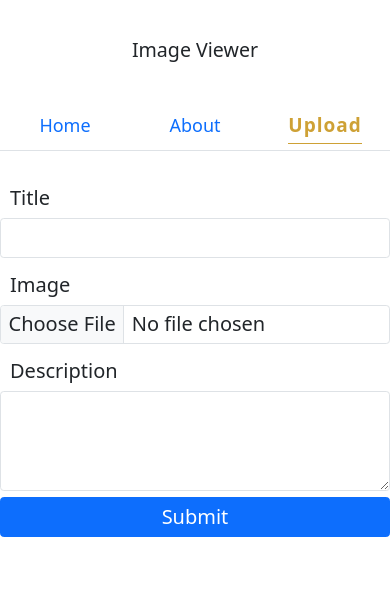
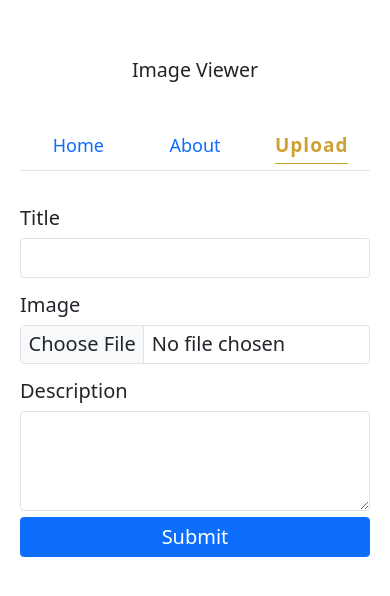
Before and after one commit to njb1286/capstone-image-site-javascript, a React app in the folder frontend/: page /upload in a window 390 px wide. Shown: the top 596 px of the page. Built offline with nearby package versions, Linux system fonts and the light colour scheme; the HTML template or start-up script is replaced by a standard one.

Commit message:
Add media query for column padding and remove padding in AboutPage

```diff
--- a/frontend/src/App.module.scss
+++ b/frontend/src/App.module.scss
@@ -1,3 +1,5 @@
+@import "./helper-styles.scss";
+
 :root {
   font-size: 10px;
 
@@ -17,3 +19,11 @@
     row-gap: 2rem;
   }
 }
+
+@media (max-width: $media-width) {
+  .column-wrapper {
+    .column {
+      padding: 2rem;
+    }
+  }
+}
--- a/frontend/src/Pages/AboutPage.module.scss
+++ b/frontend/src/Pages/AboutPage.module.scss
@@ -14,6 +14,6 @@
 
 @media (max-width: $media-width) {
   .content {
-    padding: 2rem;
+    padding: 0;
   }
 }
--- a/frontend/src/Pages/UploadPage.module.scss
+++ b/frontend/src/Pages/UploadPage.module.scss
@@ -17,7 +17,6 @@
   .upload-page {
     label {
       font-size: 2rem;
-      margin-left: 1rem;
     }
 
     .submit {
--- a/frontend/src/Pages/UploadPage.tsx
+++ b/frontend/src/Pages/UploadPage.tsx
@@ -63,6 +63,7 @@ function UploadPage() {
 
   const handleFormData = () => {
     const formData = new FormData();
+
     formData.append("image", state.selectedImage!);
     formData.append("title", state.title);
     formData.append("description", state.description);
```
